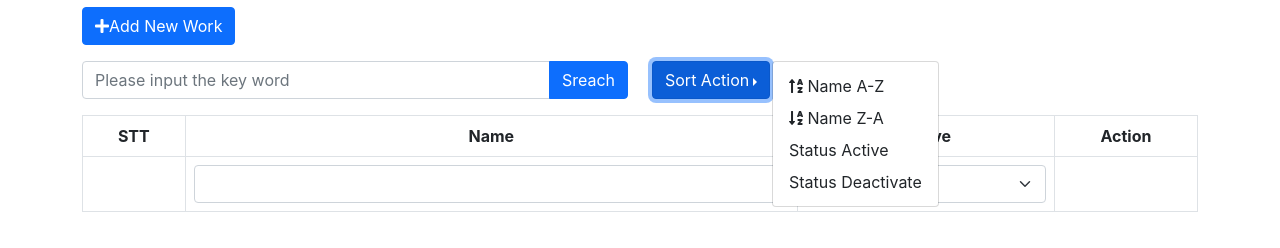
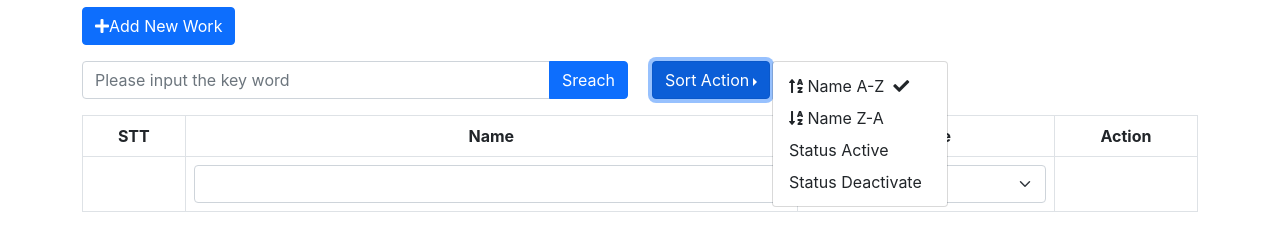
Before and after one commit to Huunhat22/todoappredux, a React (Create React App) app: page / in a window 1280 px wide. Both pictures are taken after a click on the button "Sort Action". Shown: the part 145-393 px from the top of the page. Built offline with nearby package versions, Linux system fonts and the light colour scheme.

Commit message:
hoàn thiện chức năng sắp xếp, Sort

```diff
--- a/src/App.js
+++ b/src/App.js
@@ -17,7 +17,9 @@ class App extends Component{
           name : '',
           status: -1
         },
-        keyword : ''
+        keyword : '',
+        sortBy : 'name',
+        sortValue : 1
     }
   }
 
@@ -210,9 +212,18 @@ class App extends Component{
    })
   }
 
+  // function onSort , ham sap xep , Bai 28
+  onSort = (sortBy, sortValue) =>{
+    this.setState({
+      sortBy : sortBy,
+      sortValue : sortValue
+    })
+    // console.log(this.state);
+  }
+
   render(){
 
-    var {tasks,isDisplayForm,taskEditing,filter,keyword} = this.state; // đây là cách viết ES6 => var tasks = this.state.tasks, các bài trước và Bài 26
+    var {tasks,isDisplayForm,taskEditing,filter,keyword,sortBy,sortValue} = this.state; // đây là cách viết ES6 => var tasks = this.state.tasks, các bài trước và Bài 26
     // console.log(filter);
     //Bài 26, xử lý Filter
     if (filter) {
@@ -238,6 +249,20 @@ class App extends Component{
        });
    }
 
+   //Bai 28 , xy chuc nang sort
+   if (sortBy === 'name') {
+     tasks =  tasks.sort((a,b) =>{
+       if (a.Namework > b.Namework) return sortValue;
+       else if (a.Namework < b.Namework) return -sortValue;
+       else return 0;
+     });
+   }else{
+      tasks =  tasks.sort((a,b) =>{
+        if (a.Status > b.Status) return -sortValue;
+        else if (a.Status < b.Status) return sortValue;
+        else return 0;
+      });
+   }
 
     //xử lý : nếu có isDisplayForm == true thì sẽ hiển thị component Taskform , ngược lại thì không
     var elementTaskform = isDisplayForm ? <Taskform reviceAction = {this.onCloseFrom} // xử lý sự kiện onCloseForm
@@ -264,7 +289,7 @@ class App extends Component{
             {/* <button className="btn btn-danger mb-3" onClick={this.onGenerateData}>
               Generate Data
             </button> */}
-            <Taskcontrol reciveKeyWord = {this.onSreach}></Taskcontrol>
+            <Taskcontrol reciveKeyWord = {this.onSreach} onSort = {this.onSort} sortBy = {sortBy} sortValue = {sortValue}></Taskcontrol>
             <Tasklist tasksProps = {tasks}
                       reciveID = {this.onUpdateStatus}
                       reciveDeleteID = {this.onDelete}
--- a/src/component/Taskcontrol.js
+++ b/src/component/Taskcontrol.js
@@ -7,7 +7,10 @@ class Taskcontrol extends Component{
         return(
             <div className="row">
                 <Tasksreach reciveKeyWord = {this.props.reciveKeyWord}></Tasksreach>
-                <Tasksort></Tasksort>
+                <Tasksort onSort = {this.props.onSort}
+                        sortBy = {this.props.sortBy}
+                        sortValue = {this.props.sortValue}
+                ></Tasksort>
             </div>
         )
 
--- a/src/component/Tasksort.js
+++ b/src/component/Tasksort.js
@@ -1,8 +1,21 @@
 import React ,{Component} from 'react';
+import './tasksort.css';
 
 class Tasksort extends Component{
+
+    //khởi tạo hàm onClick
+    onClick = (sortBy, sortValue) =>{
+
+        this.props.onSort(sortBy, sortValue);
+        // console.log(sortBy + '  _  '+ sortValue);
+    }
+
     render(){
+
+        // var {sort} = this.state;
+
         return(
+
             <div className="col-xs-6 col-sm-6 col-md-6 col-lg-6">
                     {/* <!-- Default dropend button --> */}
                     <div className="btn-group dropend">
@@ -10,11 +23,26 @@ class Tasksort extends Component{
                             Sort Action
                         </button>
                         <ul className="dropdown-menu">
-                            <li><a href="/#" className="dropdown-item"><i className="fas fa-sort-alpha-up"></i> Name A-Z</a></li>
-                            <li><a href="/#" className="dropdown-item"><i className="fas fa-sort-alpha-down"></i> Name Z-A</a></li>
-                            <li href="/#" className="divider"></li>
-                            <li><a href="/#" className="dropdown-item" role="button">Status Active</a></li>
-                            <li><a href="/#" className="dropdown-item" role="button">Status Deactivate</a></li>
+                            <li onClick = {() =>{this.onClick('name', 1)}}>
+                                <a href="/#" className="dropdown-item">
+                                    <i className="fas fa-sort-alpha-up"></i> Name A-Z &nbsp;<i className={( this.props.sortBy=== 'name' && this.props.sortValue === 1) ? 'fas fa-check' : ''}></i>
+                                </a>
+                            </li>
+                            <li onClick = {() =>{this.onClick('name', -1)}}>
+                                <a href="/#" className="dropdown-item">
+                                    <i className="fas fa-sort-alpha-down"></i> Name Z-A &nbsp;<i className={(this.props.sortBy === 'name' && this.props.sortValue === -1) ? 'fas fa-check' : ''}></i>
+                                </a>
+                            </li>
+                            <li onClick = {() =>{this.onClick('status', 1)}}>
+                                <a href="/#" className="dropdown-item" role="button">Status Active &nbsp;
+                                    <i className={(this.props.sortBy === 'status' && this.props.sortValue === 1) ? 'fas fa-check' : ''}></i>
+                                </a>
+                            </li>
+                            <li onClick = {() =>{this.onClick('status', -1)}}>
+                                    <a href="/#" className="dropdown-item" role="button">Status Deactivate &nbsp;
+                                        <i className={(this.props.sortBy === 'status' && this.props.sortValue === -1) ? 'fas fa-check' : ''}></i>
+                                    </a>
+                            </li>
                         </ul>
                     </div>
             </div>
```
Also changed, not shown: src/component/tasksort.css (added).
